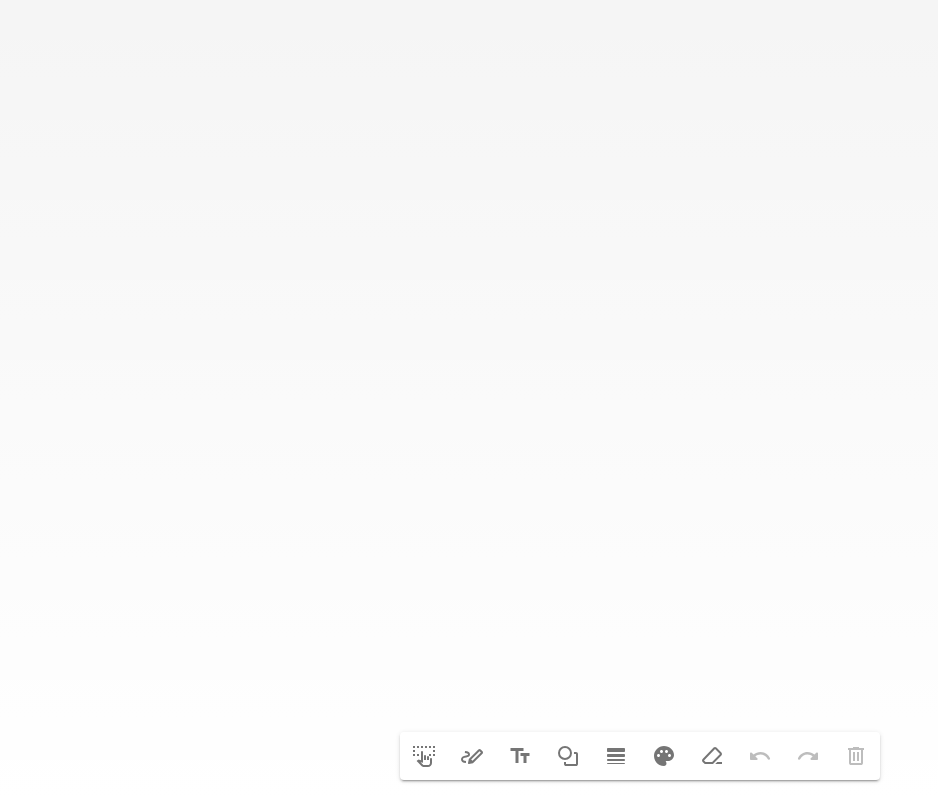
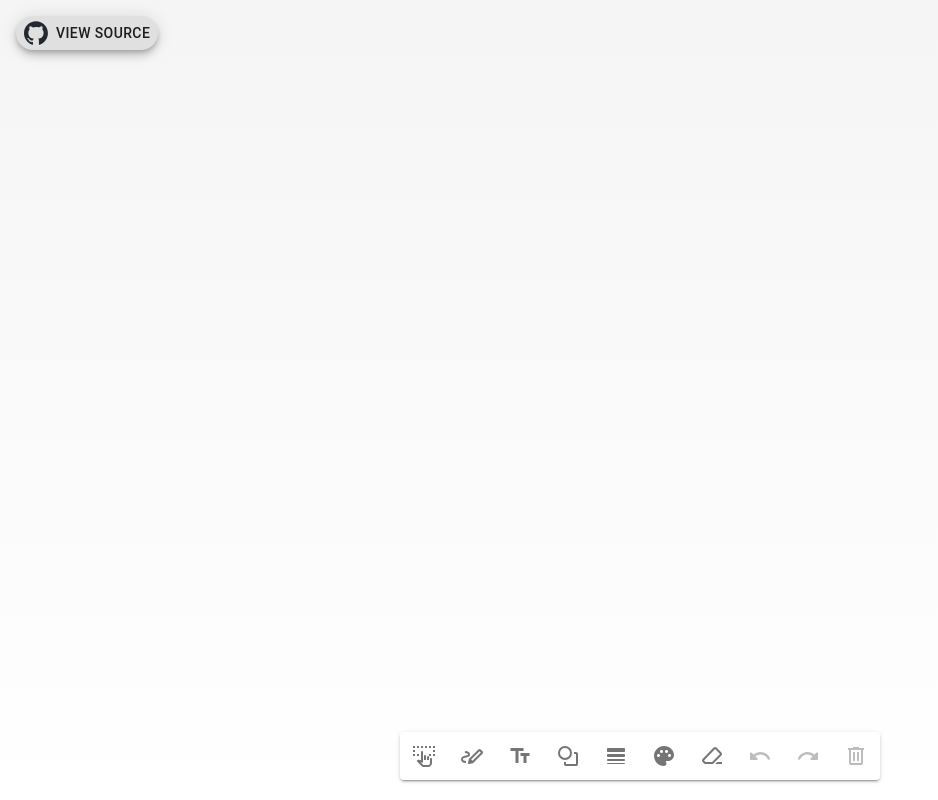
Before and after one commit to low-earth-orbit/konva-whiteboard, a Next.js app: page / in a window 1280 px wide. Shown: the whole page, without its empty margins (0-938 px from the left). Built offline with nearby package versions, Linux system fonts and the light colour scheme.

Commit message:
Add GitHub link

```diff
--- a/components/Canvas.tsx
+++ b/components/Canvas.tsx
@@ -29,6 +29,8 @@
 import ShapePanel from "./toolbar/ShapePanel";
 import TextPanel from "./toolbar/TextPanel";
 import { setStrokeColor, setStrokeWidth } from "@/redux/shapeSlice";
+import { Fab } from "@mui/material";
+import GitHubIcon from "./icons/GitHubIcon";
 
 export interface StageSizeType {
   width: number;
@@ -522,6 +524,25 @@
         onClose={() => setTextPanelVisible(false)}
         selectedObjectId={selectedObjectId}
       />
+      <Fab
+        size="small"
+        variant="extended"
+        aria-label="Link to GitHub repository of this project"
+        style={{
+          position: "fixed",
+          top: "16px",
+          left: "16px",
+        }}
+        onClick={() =>
+          window.open(
+            "https://github.com/low-earth-orbit/konva-whiteboard",
+            "_blank",
+          )
+        }
+      >
+        <GitHubIcon sx={{ mr: 1 }} />
+        View Source
+      </Fab>
     </>
   );
 }
--- /dev/null
+++ b/components/icons/GitHubIcon.tsx
@@ -0,0 +1,16 @@
+import { SvgIcon } from "@mui/material";
+
+export default function GitHubIcon({ ...props }) {
+  return (
+    <SvgIcon viewBox="0 0 98 96" width="24" height="24" sx={props.sx}>
+      <svg width="98" height="96" xmlns="http://www.w3.org/2000/svg">
+        <path
+          fill-rule="evenodd"
+          clip-rule="evenodd"
+          d="M48.854 0C21.839 0 0 22 0 49.217c0 21.756 13.993 40.172 33.405 46.69 2.427.49 3.316-1.059 3.316-2.362 0-1.141-.08-5.052-.08-9.127-13.59 2.934-16.42-5.867-16.42-5.867-2.184-5.704-5.42-7.17-5.42-7.17-4.448-3.015.324-3.015.324-3.015 4.934.326 7.523 5.052 7.523 5.052 4.367 7.496 11.404 5.378 14.235 4.074.404-3.178 1.699-5.378 3.074-6.6-10.839-1.141-22.243-5.378-22.243-24.283 0-5.378 1.94-9.778 5.014-13.2-.485-1.222-2.184-6.275.486-13.038 0 0 4.125-1.304 13.426 5.052a46.97 46.97 0 0 1 12.214-1.63c4.125 0 8.33.571 12.213 1.63 9.302-6.356 13.427-5.052 13.427-5.052 2.67 6.763.97 11.816.485 13.038 3.155 3.422 5.015 7.822 5.015 13.2 0 18.905-11.404 23.06-22.324 24.283 1.78 1.548 3.316 4.481 3.316 9.126 0 6.6-.08 11.897-.08 13.526 0 1.304.89 2.853 3.316 2.364 19.412-6.52 33.405-24.935 33.405-46.691C97.707 22 75.788 0 48.854 0z"
+          fill="#24292f"
+        />
+      </svg>
+    </SvgIcon>
+  );
+}
```
Also changed, not shown: components/toolbar/Toolbar.tsx (+5 -5 lines), components/icons/DeleteIcon.tsx (renamed from components/toolbar/icons/DeleteIcon.tsx), components/icons/DrawIcon.tsx (renamed from components/toolbar/icons/DrawIcon.tsx), components/icons/EraserIcon.tsx (renamed from components/toolbar/icons/EraserIcon.tsx), components/icons/SelectIcon.tsx (renamed from components/toolbar/icons/SelectIcon.tsx), components/icons/ShapesIcon.tsx (renamed from components/toolbar/icons/ShapesIcon.tsx).
